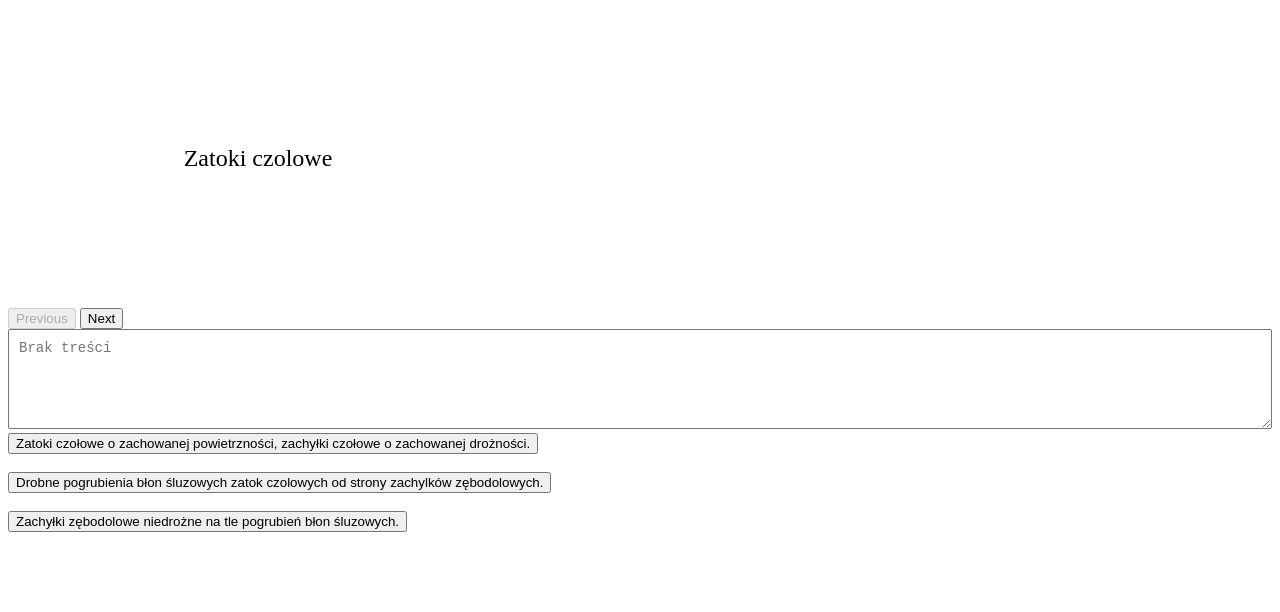
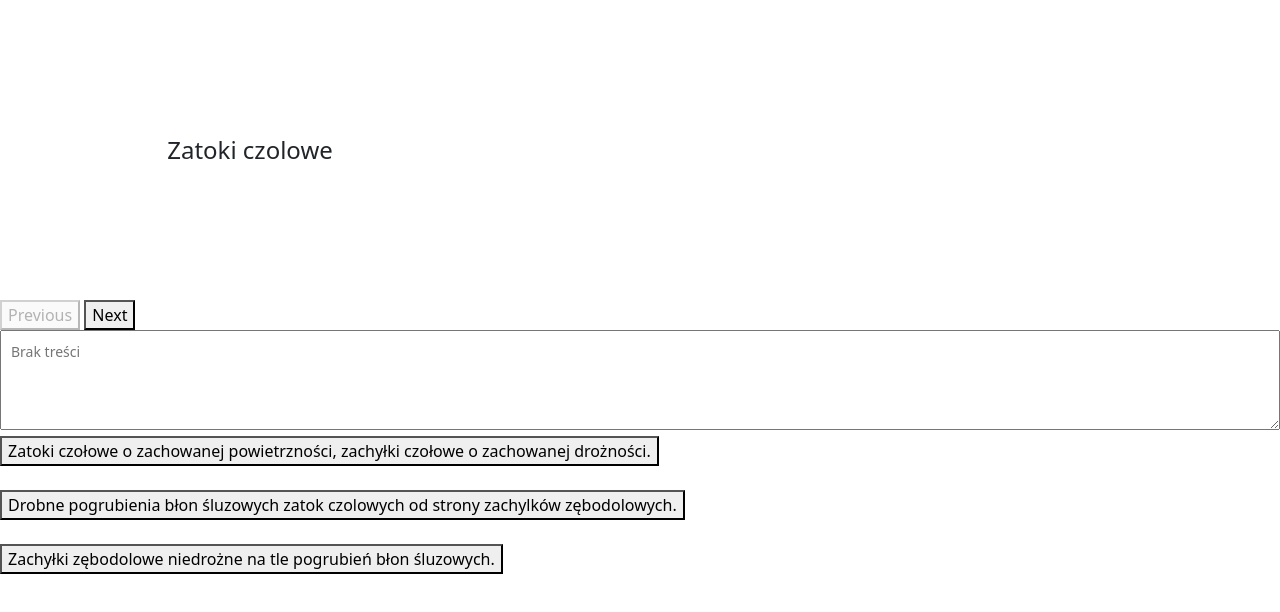
Before and after one commit to kocasp/lazyjack, a plain HTML site: page index.html in a window 1280 px wide. Drawn offline with nearby package versions, Linux system fonts and the light colour scheme.

Commit message:
bootstrap

```diff
--- a/index.html
+++ b/index.html
@@ -2,6 +2,7 @@
 <html>
 <head>
   <title>Slider Example</title>
+  <link href="https://cdn.jsdelivr.net/npm/bootstrap@5.3.0/dist/css/bootstrap.min.css" rel="stylesheet" integrity="sha384-9ndCyUaIbzAi2FUVXJi0CjmCapSmO7SnpJef0486qhLnuZ2cdeRhO02iuK6FUUVM" crossorigin="anonymous">
   <style>
     /* CSS for the slider container */
     .slider-container {
```
